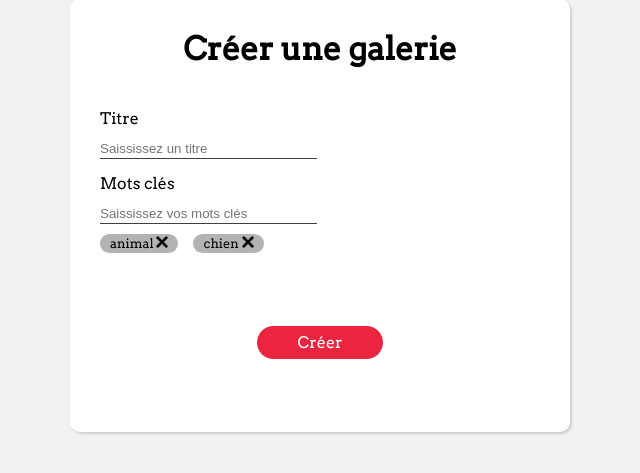
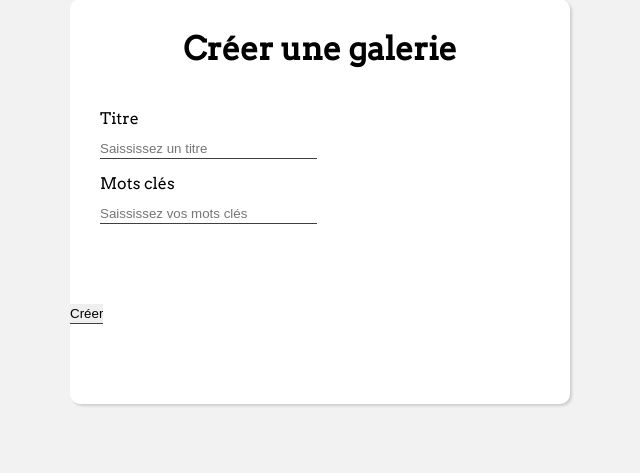
Before and after one commit to Yanisrezgui/MediaPhoto, a PHP site: template templates/gallery/createGallery.html.twig in a window 1280 px wide. Shown: the part 208-681 px from the top of the page, without its empty margins (320-960 px from the left). Run offline with PHP 8.4, Linux system fonts and the light colour scheme; the template is opened without the code that fills it, so the values that code supplies are empty; some libraries are stand-ins or nearby versions.

Commit message:
create gallerie

```diff
--- a/templates/gallery/createGallery.html.twig
+++ b/templates/gallery/createGallery.html.twig
@@ -5,6 +5,7 @@
 {% block body %}
     <div class="container-create-gallery">
         <h1>Créer une galerie</h1>
+        <form action="/new-gallery/create" method="POST">
         <div class="titre-create-gallery">
             <label for="titre">Titre</label>
             <input type="text" id="titre" name="titre" placeholder="Saississez un titre" size="25">
@@ -12,18 +13,17 @@
         <div class="keywords-create-gallery">
             <label for="keywords">Mots clés</label>
             <input type="text" id="keywords" name="keywords" placeholder="Saississez vos mots clés" size="25">
-            <div class="keywords-list">
+            {# <div class="keywords-list">
                 <div class="one-keyword">
                     animal <a href="#"><img src="./img/croix.png" alt="croix"></a>
                 </div>
                 <div class="one-keyword">
                     chien <a href="#"><img src="./img/croix.png" alt="croix"></a>
                 </div>
-
-            </div>
+            </div> #}
         </div>
         <div class="creer-gallery-btn">
-            <a href="/createGallery"> Créer </a>
+            <input type="submit" id="submit-button" value="Créer">
         </div>
     </div>
 {% endblock %}
```
